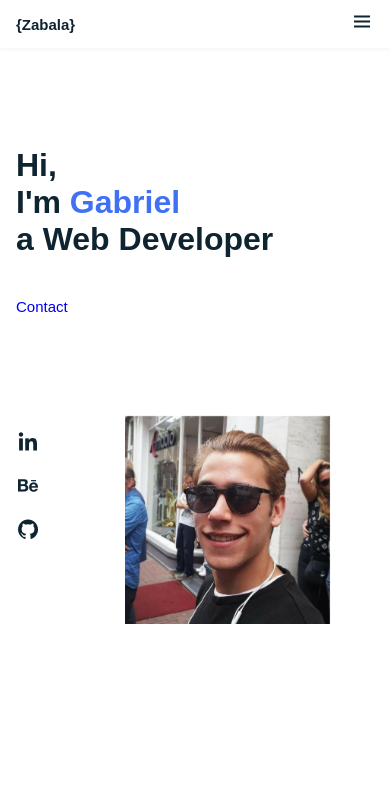
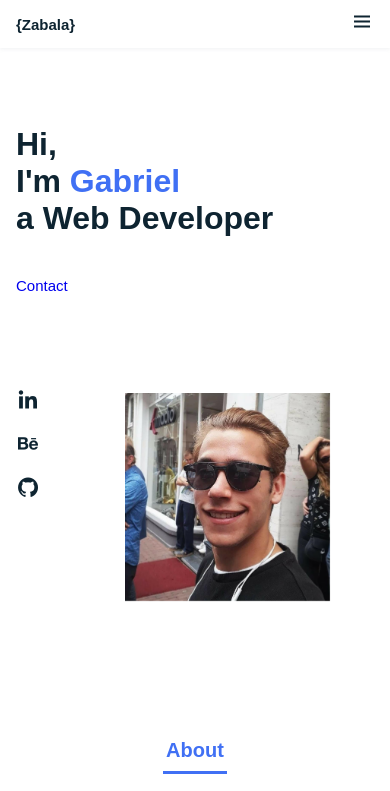
Before and after one commit to GabrielZabalaAmparan/curriculum.v, a plain HTML site: page index.html in a window 390 px wide. Shown: the top 791 px of the page. Drawn offline with nearby package versions, Linux system fonts and the light colour scheme; a script that the page names is missing.

Commit message:
Update styles.css

```diff
--- a/CSS/styles.css
+++ b/CSS/styles.css
@@ -223,7 +223,7 @@ img{
   .home-image {
     position: fixed;
         width: 205px;
-        margin-top: 24.5em;
+        margin-top: 23em;
         margin-left: 2em;
 
   }
@@ -231,7 +231,7 @@ img{
 
 @media (max-width: 768px) {
 .home {
-    height: calc(90vh - 3rem);
+    height: calc(80vh - 3rem);
     row-gap: 1rem;
 }
 
```
